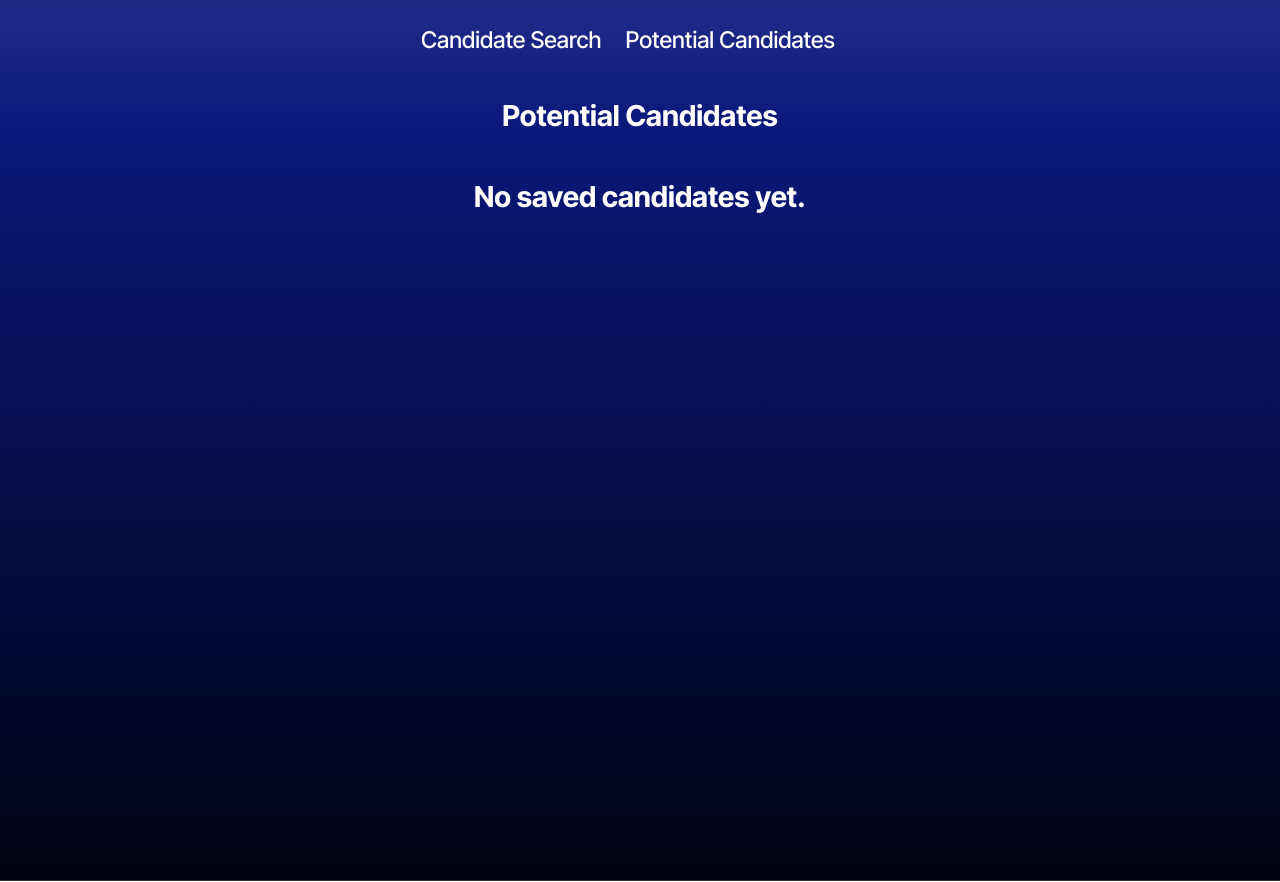
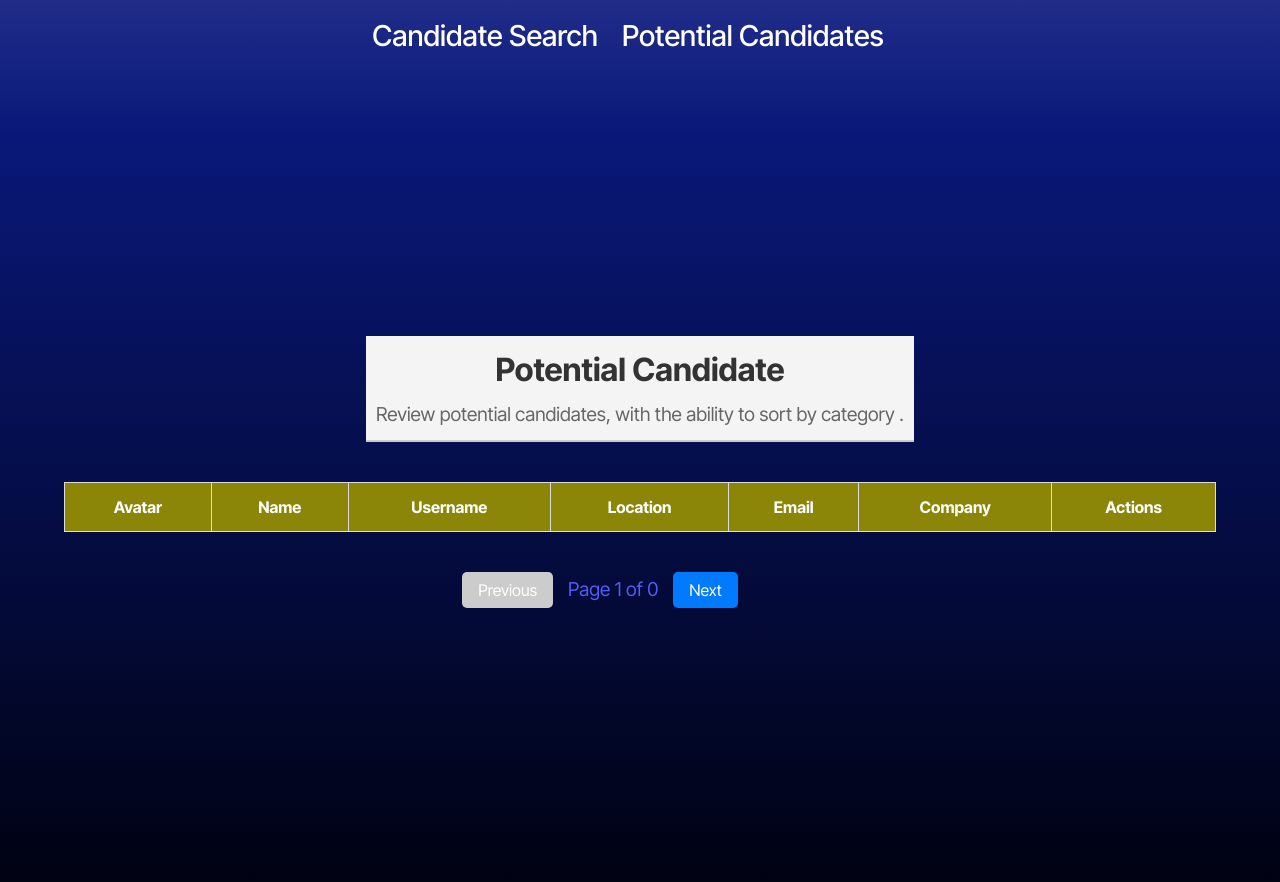
Before and after one commit to heimsharon/Candidate-Search, a React (Vite) app: page /saved in a window 1280 px wide. Built offline with nearby package versions, Linux system fonts and the light colour scheme.

Commit message:
adding headers and lots of css changes

```diff
--- a/package.json
+++ b/package.json
@@ -12,6 +12,7 @@
   },
   "dependencies": {
     "react": "^18.2.0",
+    "react-csv": "^2.2.2",
     "react-dom": "^18.2.0",
     "react-icons": "^5.2.1",
     "react-router-dom": "^6.23.1"
@@ -19,6 +20,7 @@
   "devDependencies": {
     "@eslint/eslintrc": "^3.3.1",
     "@types/react": "^18.2.66",
+    "@types/react-csv": "^1.1.10",
     "@types/react-dom": "^18.2.22",
     "@typescript-eslint/eslint-plugin": "^8.29.1",
     "@typescript-eslint/parser": "^8.29.1",
--- a/src/Styles/index.css
+++ b/src/Styles/index.css
@@ -1,102 +1,83 @@
 @import url('https://fonts.googleapis.com/css2?family=Inter+Tight:ital,wght@0,100..900;1,100..900&display=swap');
+
+/*================================================
+Global Styles
+================================================*/
 
 :root {
   font-family: 'Inter Tight', system-ui, Avenir, Helvetica, Arial, sans-serif;
   line-height: 1.5;
   font-weight: 400;
+  font-size: 16px;
+  color: #000000;
+  background-color: #f9f9f9;
+}
 
-  color-scheme: light dark;
-  color: rgba(255, 255, 255, 0.87);
-  font-synthesis: none;
-  text-rendering: optimizeLegibility;
-  -webkit-font-smoothing: antialiased;
-  -moz-osx-font-smoothing: grayscale;
+body {
+  margin: 0;
+  padding: 0;
+  background: linear-gradient(180deg,
+      rgb(32, 44, 136) 0%,
+      rgb(9, 24, 121) 15%,
+      rgba(0, 2, 18, 1) 100%);
+  background-size: cover;
+  background-repeat: no-repeat;
+  background-position: center;
+  min-width: 320px;
+  min-height: 100vh;
+  text-align: center;
+}
+
+h1,
+h2,
+h3,
+h4,
+h5,
+h6 {
+  text-align: center;
+  font-weight: bold;
+  margin: 0.5em 0;
+}
+
+p {
+  margin: 0.5em 0;
+  line-height: 1.6;
 }
 
 a {
   font-weight: 500;
   color: #0c3988;
-  text-decoration: inherit;
+  text-decoration: none;
 }
+
 a:hover {
   color: #535bf2;
 }
 
-/* Global font size and centering */
-body {
-  background: linear-gradient(
-    180deg,
-    rgb(32, 44, 136) 0%,
-    rgb(9, 24, 121) 15%,
-    rgba(0, 2, 18, 1) 100%
-  );
-  background-size: cover;
-  background-repeat: no-repeat no-repeat;
-  background-position: center center;
-  margin: 0;
-  place-items: center;
-  min-width: 320px;
-  min-height: 100vh;
-  font-size: 1.2em; /* Increase the base font size */
-  text-align: center; /* Center all text content */
-}
-
-h1 {
-  font-size: 3.2em;
-  line-height: 1.1;
-}
-
-h1, h2, h3, h4, h5, h6 {
-  text-align: center; /* Center all headings */
-  font-size: 1.5em; /* Increase font size for headings */
-}
-
-button {
-  border-radius: 8px;
-  border: 1px solid transparent;
-  padding: 0.6em 1.2em;
-  font-size: 1.2em; /* Increase font size for buttons */
-  font-weight: 500;
-  font-family: inherit;
-  background-color: #1d301d;
-  cursor: pointer;
-  transition: border-color 0.25s;
-}
-button:hover {
-  border-color: #646cff;
-}
-button:focus,
-button:focus-visible {
-  outline: 4px auto -webkit-focus-ring-color;
-}
-
-
-
+/*================================================
+Layout Styles
+================================================*/
 main {
-  color: #fff;
-  width: 100%;
-  min-height: 100vh;
   display: flex;
   flex-direction: column;
   align-items: center;
+  justify-content: center;
+  width: 100%;
+  min-height: 100vh;
 }
 
-tr {
-  border-radius: 10px;
-  background-color: #000;
-  color: white;
-}
-
-tbody tr:nth-child(odd) {
-  background-color: #333333;
-}
+/*================================================
+Navigation Bar
+================================================*/
 
 .nav {
   display: flex;
-  justify-content: center; /* Center nav items horizontally */
-  align-items: center;    /* Center items vertically */
-  padding: 1em 2em;
-  font-size: 1.2em; /* Increase font size for nav items */
+  justify-content: center;
+  align-items: center;
+  padding: 0.5em 2em;
+  font-size: 1.8em;
+  margin-bottom: 10px;
+  /* Ensure consistent spacing below the nav bar */
 }
 
 .nav-item {
@@ -110,27 +91,63 @@ tbody tr:nth-child(odd) {
   margin-right: 1.5rem;
 }
 
-.active {
-  font-weight: 700;
+/*================================================
+Candidate List(Search) and Cards Page
+================================================*/
+
+/* Candidate Search Header */
+.candidate-search-header {
+  text-align: center;
+  margin: 0 auto;
+  margin-bottom: 20px;
+  padding: 10px;
+  background-color: #f4f4f4;
+  border-bottom: 2px solid #ccc;
 }
 
-.table {
-  width: 80vw;
-  table-layout: fixed;
-  margin: 0 auto; /* Center the table horizontally */
+.candidate-search-header h1 {
+  font-size: 2em;
+  color: #333;
+  margin: 0;
 }
 
+.candidate-search-header p {
+  font-size: 1.2em;
+  color: #666;
+  margin: 5px 0 0;
+}
+
+.candidates-list {
+  text-align: center;
+  margin: 20px;
+}
+
+.candidates-container {
+  display: flex;
+  flex-wrap: wrap;
+  gap: 20px;
+  justify-content: center;
+}
+
+/* Candidate Card Styles */
 .candidate-card {
   border: 5px solid #ccc;
   background-color: rgb(62, 143, 143);
   padding: 56px;
-  margin: 56px;
+  margin: 26px;
   border-radius: 8px;
   display: flex;
   flex-direction: column;
   align-items: center;
-  font-size: 1.2em; /* Increase font size for candidate cards */
-  text-align: center; /* Center text in candidate cards */
+  font-size: 1.2em;
+  text-align: center;
+  box-shadow: 0 4px 6px rgba(0, 0, 0, 0.1);
+  transition: transform 0.2s ease, box-shadow 0.2s ease;
+}
+
+.candidate-card:hover {
+  transform: translateY(-5px);
+  box-shadow: 0 6px 10px rgba(0, 0, 0, 0.15);
 }
 
 .candidate-info img {
@@ -140,157 +157,238 @@ tbody tr:nth-child(odd) {
   margin-bottom: 16px;
 }
 
+.candidate-info h3 {
+  margin: 10px 0;
+  font-size: 1.5em;
+  color: #ffffff;
+}
+
+.candidate-info p {
+  margin: 10px 0;
+  font-size: 1.1rem;
+  color: #d4d2d2;
+}
+
+.view-profile-link {
+  display: inline-block;
+  margin-top: 16px;
+  font-size: 1em;
+  color: #ffffff;
+  text-decoration: underline;
+}
+
+.view-profile-link:hover {
+  color: #d1d1d1;
+}
 .candidate-actions {
-  margin-top: 16px;
+  margin-top: 20px;
   display: flex;
   gap: 10px;
   justify-content: center;
 }
+/*================================================
+Saved/Potential Candidates Table Page
+================================================*/
 
-.candidate-actions button {
-  margin: 0 8px;
-  padding: 8px 16px;
-  font-size: 16px;
-  cursor: pointer;
+.potential-candidate-list-header,
+.saved-candidates-header {
+  text-align: center;
+  margin: 0 auto;
+  margin-bottom: 20px;
+  padding: 10px;
+  background-color: #f4f4f4;
+  border-bottom: 2px solid #ccc;
 }
 
-/* Saved Candidates */
-.saved-candidates-container {
-  display: flex;
-  flex-wrap: wrap;
-  gap: 20px;
-  justify-content: center;
+.potential-candidate-list-header h1,
+.saved-candidates-header h1 {
+  font-size: 2em;
+  color: #333;
+  margin: 0;
 }
 
-.saved-candidate-card {
-  border: 1px solid #ccc;
-  border-radius: 8px;
-  padding: 16px;
-  width: 250px;
-  text-align: center;
-  box-shadow: 0 4px 6px rgba(0, 0, 0, 0.1);
+.potential-candidate-list-header p,
+.saved-candidates-header p {
+  font-size: 1.2em;
+  color: #666;
+  margin: 5px 0 0;
 }
 
-.saved-candidate-card img {
-  border-radius: 50%;
-  width: 100px;
-  height: 100px;
-  object-fit: cover;
-  margin-bottom: 10px;
-}
-
-/* Buttons */
-.save-button {
-  background-color: #28a745; /* Green base color */
-  color: white; /* Ensure text is readable */
-  font-size: 1.5em; /* Increase the font size */
-  padding: 75px 75px; /* Add padding for larger buttons */
-  border-radius: 8px; /* Rounded corners */
-  cursor: pointer;
-}
-
-.save-button:hover {
-  background-color: #218838; /* Darker green for hover effect */
-}
-
-.skip-button {
-  background-color: #dc3545; /* Red base color */
-  color: white; /* Ensure text is readable */
-  font-size: 1.5em; /* Increase the font size */
-  padding: 75px 75px; /* Add padding for larger buttons */
-  border-radius: 8px; /* Rounded corners */
-  cursor: pointer;
-}
-
-.skip-button:hover {
-  background-color: #5b171f; /* Darker red for hover effect */
-}
-
-/* Table Styling */
+/* Saved Candidates Table */
 .saved-candidates-table {
-  width: 170%;
+  width: 90%;
+  max-width: 1200px;
   border-collapse: collapse;
-  margin-top: 10px;
+  margin: 20px auto;
+  text-align: center;
 }
 
 .saved-candidates-table th,
 .saved-candidates-table td {
   border: 1px solid #ddd;
-  padding: 8px;
-  text-align: center; /* Center content horizontally in table cells */
-  vertical-align: middle; /* Center content vertically in table cells */
-  font-size: 1.2em; /* Increase font size for table content */
+  padding: 12px;
+  text-align: center;
+  vertical-align: middle;
 }
 
 .saved-candidates-table th {
   background-color: #8b8607;
   font-weight: bold;
-  cursor: pointer; /* Make it clear that headers are clickable */
-  transition: background-color 0.3s ease; /* Smooth transition for hover effect */
+  color: #ffffff;
+  cursor: pointer;
+  transition: background-color 0.3s ease;
 }
 
 .saved-candidates-table th:hover {
-  background-color: #d1ca0a; /* Slightly lighter color on hover */
-  color: #ffffff; /* Optional: Change text color on hover */
+  background-color: #d1ca0a;
+  color: #ffffff;
+}
+
+.saved-candidates-table tr:nth-child(odd) {
+  background-color: #3b3838;
+  font-size: 1rem;
+  font-weight: bold;
+  color: #c0bebe
 }
 
 .saved-candidates-table tr:nth-child(even) {
-  background-color: #747171;
+  background-color: #7b7878;
+  font-size: 1rem;
+  font-weight: bold;
+  color: #e6e2e2
 }
 
 .saved-candidates-table tr:hover {
-  background-color: #69097c;
+  background-color: #8915a9;
 }
 
 .candidate-avatar {
   width: 50px;
   height: 50px;
   border-radius: 50%;
-  display: block; /* Ensure the image is treated as a block element */
-  margin: 0 auto; /* Center the image horizontally */
+}
+
+/*================================================
+Buttons
+================================================*/
+button {
+  font-family: inherit;
+  font-size: 1em;
+  padding: 0.5em 1em;
+  border: none;
+  border-radius: 5px;
+  cursor: pointer;
+  transition: background-color 0.3s ease;
+}
+
+button:hover {
+  background-color: #ddd;
+}
+
+.save-button {
+  background-color: #28a745;
+  color: white;
+  font-size: 1.5em;
+  padding: 1em 2em;
+  border-radius: 50px;
+  border: none;
+  cursor: pointer;
+  transition: background-color 0.3s ease;
+}
+
+.save-button:hover {
+  background-color: #218838;
+}
+
+.skip-button {
+  background-color: #dc3545;
+  color: white;
+  font-size: 1.5em;
+  padding: 1em 2em;
+  border-radius: 50px;
+  border: none;
+  cursor: pointer;
+  transition: background-color 0.3s ease;
+}
+
+.skip-button:hover {
+  background-color: #5b171f;
 }
 
 .reject-button {
   background-color: #d53125;
+  /* Red color for reject */
   color: white;
+  /* White text for contrast */
+  font-size: 1em;
+  /* Match the font size of other buttons */
+  padding: 0.5em 1em;
+  /* Consistent padding */
+  border-radius: 50px;
+  /* Rounded button */
   border: none;
-  padding: 5px 10px;
-  border-radius: 55px;
+  /* Remove border */
   cursor: pointer;
-  display: block; /* Ensure the button is treated as a block element */
-  margin: 0 auto; /* Center the button horizontally */
+  /* Pointer cursor on hover */
+  transition: background-color 0.3s ease;
+  /* Smooth hover effect */
 }
 
 .reject-button:hover {
-  background-color: #480e0d;
+  background-color: #a71d1a;
+  /* Darker red on hover */
 }
 
-.plus-button, .minus-button {
-  font-size: 2.5em; /* Further increase the font size */
-  padding: 20px 30px; /* Add more padding for larger buttons */
-  border-radius: 12px; /* Adjust border radius for a rounded look */
-  width: 80px; /* Set a fixed width for consistency */
-  height: 80px; /* Set a fixed height for consistency */
-  display: flex; /* Ensure proper alignment */
-  justify-content: center; /* Center the content horizontally */
-  align-items: center; /* Center the content vertically */
-  cursor: pointer;
+/*================================================
+Pagination Controls
+================================================*/
+.pagination-controls {
+  display: flex;
+  justify-content: center;
+  align-items: center;
+  width: 100%;
+  margin: 20px auto;
+  text-align: center;
+  transform: translateX(-40px);
 }
 
-.plus-button:hover, .minus-button:hover {
-  background-color: #3b3f95; /* Optional: Add hover effect */
-  color: white; /* Optional: Change text color on hover */
+.pagination-controls button {
+  margin: 0 5px;
+  padding: 0.5em 1em;
+  background-color: #007bff;
+  color: rgb(255, 255, 255);
+  border-radius: 5px;
+  cursor: pointer;
+  transition: background-color 0.3s ease;
 }
 
-@media (prefers-color-scheme: light) {
-  :root {
-    color: #213547;
-    background-color: #ffffff;
+.pagination-controls button:disabled {
+  background-color: #cccccc;
+  cursor: not-allowed;
+}
+
+.pagination-controls span {
+  font-size: 1.2em;
+  margin: 0 10px;
+  color: #535bf2
+}
+
+/*================================================
+Media Queries for Responsiveness
+================================================*/
+@media (max-width: 768px) {
+  .saved-candidates-table {
+    font-size: 0.9em;
   }
-  a:hover {
-    color: #747bff;
+
+  .candidate-avatar {
+    width: 40px;
+    height: 40px;
   }
-  button {
-    background-color: #f9f9f9;
+
+  .plus-button,
+  .minus-button {
+    font-size: 2em;
+    padding: 0.5em;
   }
 }
--- a/src/interfaces/Candidate.interface.tsx
+++ b/src/interfaces/Candidate.interface.tsx
@@ -42,6 +42,7 @@ const Candidate = ({ candidate, onSave, onSkip, isOpen, handleToggle }: Candidat
     return (
         <>
             <div className="candidate">
+
                 <div className="candidate-header" onClick={handleToggle}>
                     <img src={candidate.avatar} alt={`${candidate.name}'s avatar`} />
                     <h2>{candidate.name}</h2>
--- a/src/pages/CandidateSearch.tsx
+++ b/src/pages/CandidateSearch.tsx
@@ -50,6 +50,10 @@ const CandidateSearch: React.FC = () => {
 
   return (
     <div>
+       <header className="candidate-search-header">
+        <h1>Candidate Search</h1>
+        <p>Review potential candidates and save or skip them.</p>
+      </header>
       {candidates.length > 0 ? (
         <div className="candidate-card">
           <div className="candidate-info">
--- a/src/pages/SavedCandidates.tsx
+++ b/src/pages/SavedCandidates.tsx
@@ -1,7 +1,23 @@
-import React, { useState } from 'react';
+import React, { useState, useEffect } from 'react';
 import { useOutletContext } from 'react-router-dom';
 import { Candidate } from '../interfaces/Candidate.interface';
+
 import '../Styles/index.css';
+
+function useSortableData<T>(items: T[]) {
+  const [sortConfig, setSortConfig] = useState<{ key: keyof T; direction: 'asc' | 'desc' } | null>(null);
+
+  const sortedItems = React.useMemo(() => {
+    if (!sortConfig) return items;
+    return [...items].sort((a, b) => {
+      if (a[sortConfig.key] < b[sortConfig.key]) return sortConfig.direction === 'asc' ? -1 : 1;
+      if (a[sortConfig.key] > b[sortConfig.key]) return sortConfig.direction === 'asc' ? 1 : -1;
+      return 0;
+    });
+  }, [items, sortConfig]);
+
+  return { sortedItems, setSortConfig };
+}
 
 const SavedCandidates: React.FC = () => {
   const { savedCandidates, setSavedCandidates } = useOutletContext<{
@@ -9,19 +25,23 @@ const SavedCandidates: React.FC = () => {
     setSavedCandidates: React.Dispatch<React.SetStateAction<Candidate[]>>;
   }>();
 
-  const [sortConfig, setSortConfig] = useState<{ key: keyof Candidate; direction: 'asc' | 'desc' } | null>(null);
+  const [sortConfig, setSortConfig] = React.useState<{ key: keyof Candidate; direction: 'asc' | 'desc' } | null>(null);
+  const [currentPage, setCurrentPage] = React.useState(1);
+  const candidatesPerPage = 10;
 
   const sortedCandidates = React.useMemo(() => {
     if (!sortConfig) return savedCandidates;
-
-    const sorted = [...savedCandidates].sort((a, b) => {
+    return [...savedCandidates].sort((a, b) => {
       if (a[sortConfig.key] < b[sortConfig.key]) return sortConfig.direction === 'asc' ? -1 : 1;
       if (a[sortConfig.key] > b[sortConfig.key]) return sortConfig.direction === 'asc' ? 1 : -1;
       return 0;
     });
+  }, [savedCandidates, sortConfig]);
 
-    return sorted;
-  }, [savedCandidates, sortConfig]);
+  const paginatedCandidates = React.useMemo(() => {
+    const startIndex = (currentPage - 1) * candidatesPerPage;
+    return sortedCandidates.slice(startIndex, startIndex + candidatesPerPage);
+  }, [sortedCandidates, currentPage]);
 
   const handleSort = (key: keyof Candidate) => {
     setSortConfig((prevConfig) => {
@@ -39,31 +59,34 @@ const SavedCandidates: React.FC = () => {
     return '';
   };
 
-  const handleReject = (index: number) => {
-    const updatedCandidates = savedCandidates.filter((_, i) => i !== index);
-    setSavedCandidates(updatedCandidates);
+  const handlePreviousPage = () => {
+    setCurrentPage((prevPage) => Math.max(prevPage - 1, 1));
+  };
+
+  const handleNextPage = () => {
+    setCurrentPage((prevPage) => Math.min(prevPage + 1, Math.ceil(savedCandidates.length / candidatesPerPage)));
   };
 
   return (
-    <>
-      <h1>Potential Candidates</h1>
-      {savedCandidates.length > 0 ? (
+    <><header className="potential-candidate-list-header">
+    <h1>Potential Candidate</h1>
+    <p>Review potential candidates, with the ability to sort by category .</p>
+  </header>
       <table className="saved-candidates-table">
         <thead>
           <tr>
-              <th onClick={() => handleSort('avatar')}>Image {getSortArrow('avatar')}</th>
+            <th onClick={() => handleSort('avatar')}>Avatar {getSortArrow('avatar')}</th>
             <th onClick={() => handleSort('name')}>Name {getSortArrow('name')}</th>
             <th onClick={() => handleSort('username')}>Username {getSortArrow('username')}</th>
             <th onClick={() => handleSort('location')}>Location {getSortArrow('location')}</th>
             <th onClick={() => handleSort('email')}>Email {getSortArrow('email')}</th>
             <th onClick={() => handleSort('company')}>Company {getSortArrow('company')}</th>
-              <th>Bio</th>
-              <th>Reject</th>
+            <th>Actions</th>
           </tr>
         </thead>
         <tbody>
-            {sortedCandidates.map((candidate, index) => (
-              <tr key={index}>
+          {paginatedCandidates.map((candidate) => (
+            <tr key={candidate.username}>
               <td>
                 <img
                   src={candidate.avatar}
@@ -77,18 +100,14 @@ const SavedCandidates: React.FC = () => {
               <td>{candidate.email}</td>
               <td>{candidate.company}</td>
               <td>
-                  <a
-                    href={candidate.html_url}
-                    target="_blank"
-                    rel="noopener noreferrer"
-                  >
-                    View Profile
-                  </a>
-                </td>
-                <td>
                 <button
                   className="reject-button"
-                    onClick={() => handleReject(index)}
+                  onClick={() => {
+                    const updatedCandidates = savedCandidates.filter(
+                      (c) => c.username !== candidate.username
+                    );
+                    setSavedCandidates(updatedCandidates);
+                  }}
                 >
                   Reject
                 </button>
@@ -97,9 +116,20 @@ const SavedCandidates: React.FC = () => {
           ))}
         </tbody>
       </table>
-      ) : (
-        <h2>No saved candidates yet.</h2>
-      )}
+      <div className="pagination-controls">
+        <button onClick={handlePreviousPage} disabled={currentPage === 1}>
+          Previous
+        </button>
+        <span>
+          Page {currentPage} of {Math.ceil(savedCandidates.length / candidatesPerPage)}
+        </span>
+        <button
+          onClick={handleNextPage}
+          disabled={currentPage === Math.ceil(savedCandidates.length / candidatesPerPage)}
+        >
+          Next
+        </button>
+      </div>
     </>
   );
 };
```
Also changed, not shown: src/components/CandidatesList.tsx (+17 -10 lines), src/components/Header.tsx (deleted, +0 -11 lines), src/main.tsx (+6 -2 lines), 1 other file (tests, documents, lock files or other folders). Lines whose indentation alone changed are shown as unchanged.
